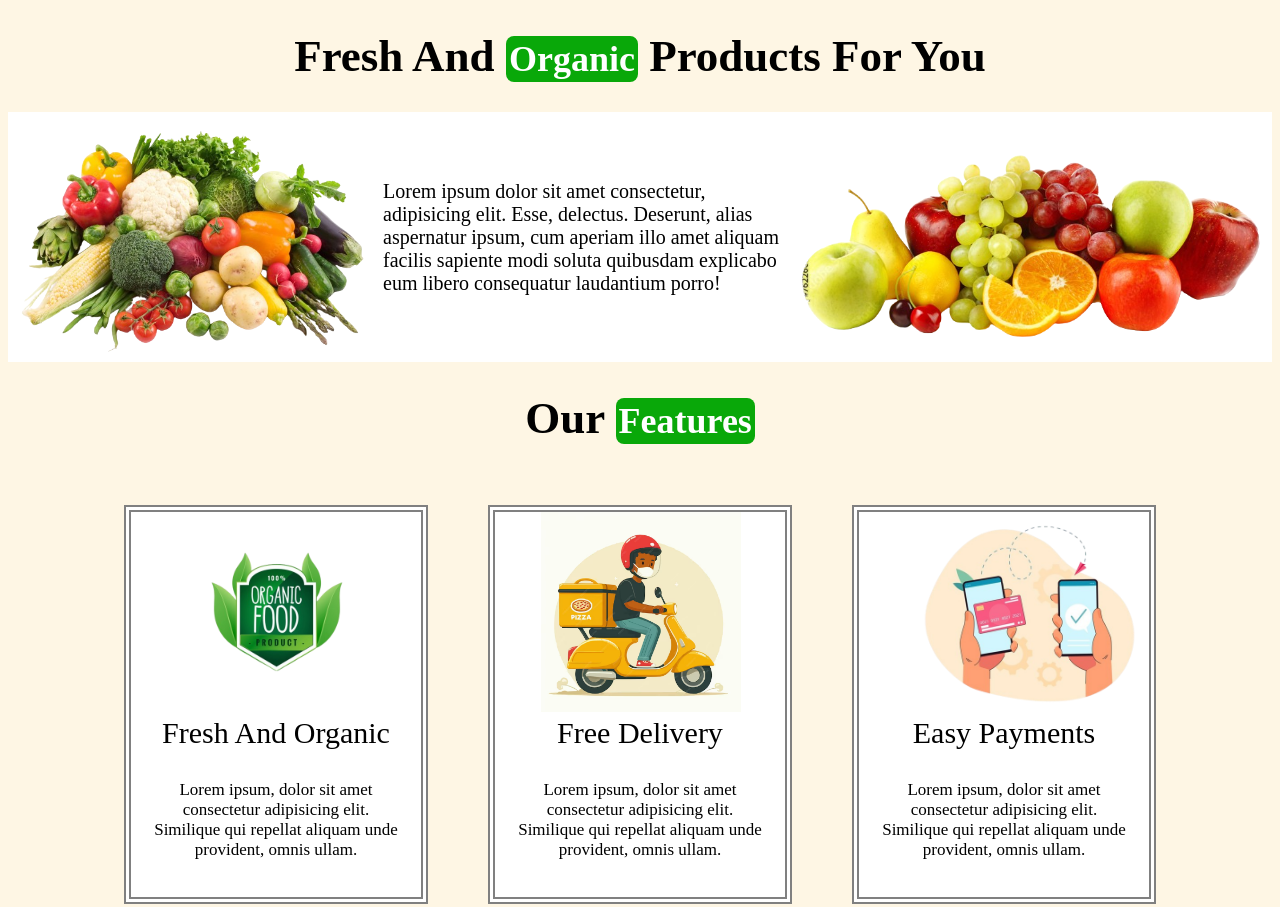
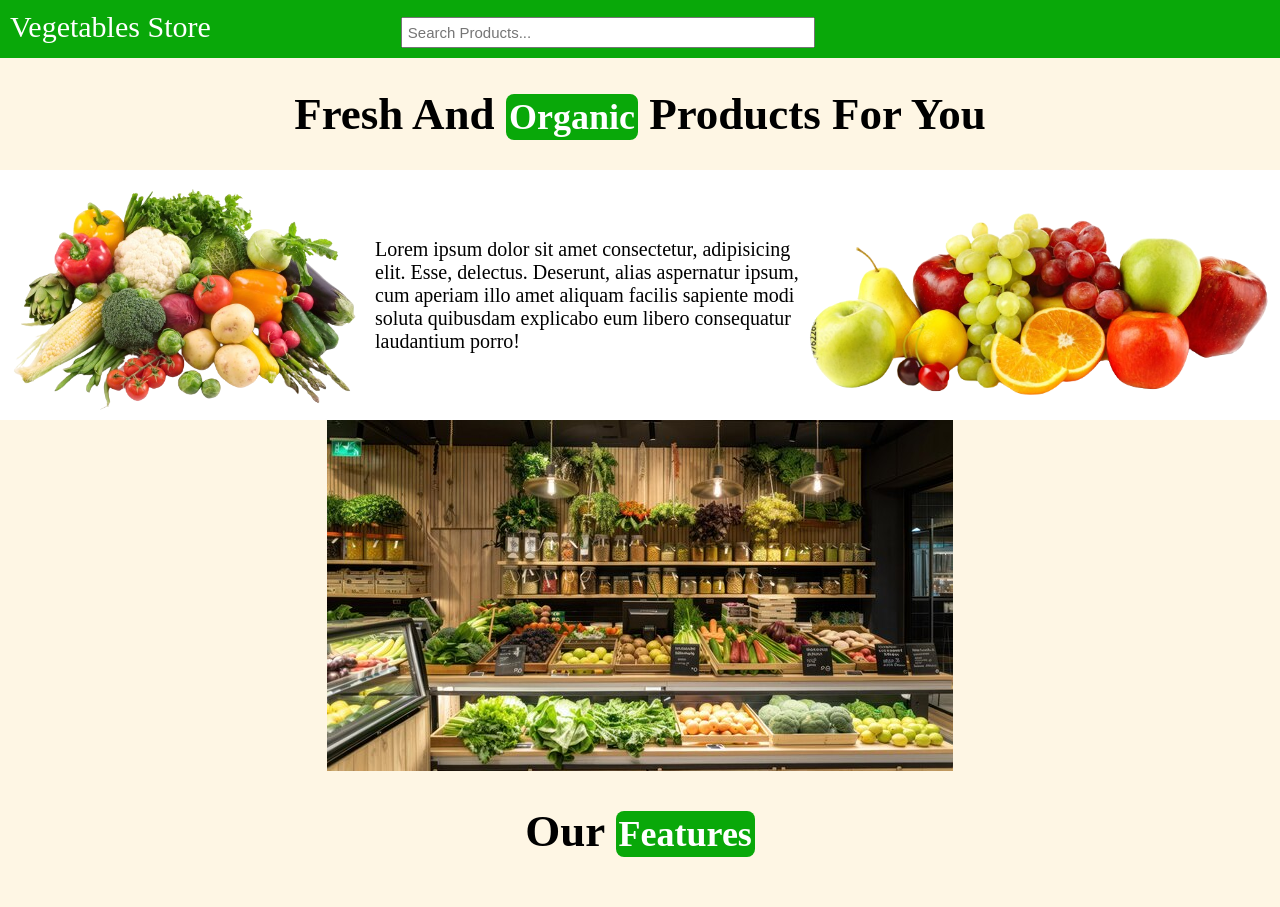
Before and after one commit to dipaligaikwad12/Media-Queries, a plain HTML site: page index.html in a window 1280 px wide. Shown: the top 907 px of the page. Drawn offline with Linux system fonts and the light colour scheme.

Commit message:
image of store added

```diff
--- a/index.html
+++ b/index.html
@@ -8,13 +8,19 @@
 </head>
 <body>
     <div class="header">
-
+        <span class="card-name">Vegetables Store</span>
+        <div>
+             <input type="text" placeholder="Search Products..." class="search-box">
+        </div>
     </div>
     <h1 class="heading">Fresh And <span class="name-color">Organic</span> Products For You</h1>
     <div class="main-header-container">
         <img src="./images/vegetables.png" class="header-image">
         <p class="paragraph-style">Lorem ipsum dolor sit amet consectetur, adipisicing elit. Esse, delectus. Deserunt, alias aspernatur ipsum, cum aperiam illo amet aliquam facilis sapiente modi soluta quibusdam explicabo eum libero consequatur laudantium porro!</p>
         <img src="./images/fruits.png" class="header-image">
+    </div>
+    <div class="algn">
+        <img src="./images/interior-organic-produce-store.jpg" >
     </div>
     <h1 class="heading">Our <span class="name-color">Features</span></h1>
     <div class="features-container">
@@ -61,5 +67,6 @@
             <button class="category-btn">Shop Now</button>
         </div>
     </div>
+    <h1 class="heading">Customer's <span class="name-color">Review</span></h1>
 </body>
 </html>
--- a/style.css
+++ b/style.css
@@ -1,5 +1,20 @@
 body{
     background-color: #fef6e4;
+    margin: 0px;
+}
+.header{
+    height: 38px;
+    background-color: #09a809;
+    color: #ffffff;
+    padding: 10px;
+    display: flex;
+}
+.search-box{
+    padding: 5px;
+    margin-top: 7px;
+    font-size: 15px;
+    width: 400px;
+    margin-left: 190px;
 }
 .heading{
     text-align: center;
@@ -27,6 +42,7 @@ body{
 .features-container{
     display: flex;
     justify-content: center;
+    flex-wrap: wrap;
 }
 .features-card{
     width: 250px;
@@ -86,3 +102,8 @@ body{
     border-radius: 10px;
     transition: 0.5s;
 }
+
+/*mobile*/
+@media screen and(max-width:500px){
+
+}
```
Also changed, not shown: images/interior-organic-produce-store.jpg (added).
